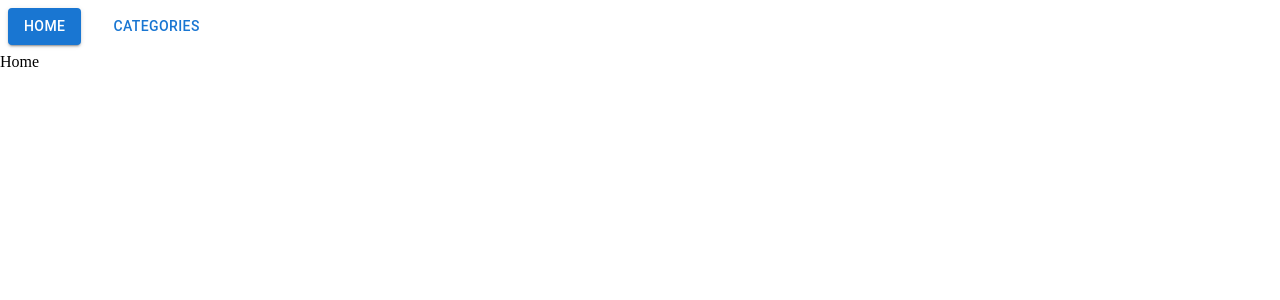
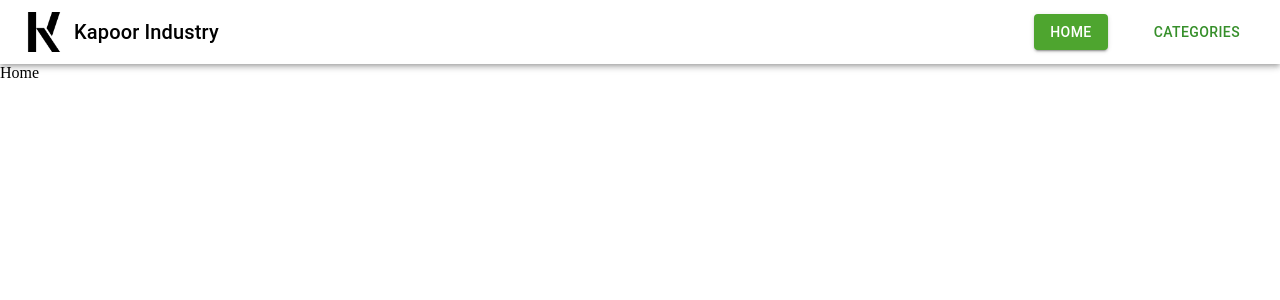
Before and after one commit to iammrverma/kapoorIndustry, a React (Vite) app: page / in a window 1280 px wide. Shown: the top 300 px of the page. Built offline with nearby package versions, Linux system fonts and the light colour scheme.

Commit message:
completing navbar

```diff
--- a/src/Navbar.css
+++ b/src/Navbar.css
@@ -1,16 +1,86 @@
-.navbar{
+.navbar-toolbar {
   display: flex;
-  gap: 2rem;
   justify-content: space-between;
   align-items: center;
-  padding: .5rem;
 }
+
+/* Brand Section */
+.navbar-brand {
+  display: flex;
+  align-items: center;
+}
+
+.navbar-logo {
+  height: 40px;
+  width: 40px;
+  margin-right: 10px;
+}
+
+.navbar-brand-name {
+  font-weight: bold;
+  color: black;
+}
+
+/* Centered Menu Links for Larger Screens */
+.navbar-menu {
+  display: flex;
+  gap: 30px;
+}
+.ul-button{
+  padding: .375rem 1rem !important;
+  color: var(--primary) !important;
+}
+.ul-button:hover{
+  color: var(--primary) !important;
+}
+.ul-button.active{
+  background-color: var(--secondary-bg-color) !important;
+  color: var(--secondary) !important;
+}
+
+
+/* Drawer Header */
+.drawer-content {
+  display: flex;
+  flex-direction: column;
+  align-items: flex-start;
+  padding: 20px;
+  height: 100%;
+}
+
+.drawer-header {
+  display: flex;
+  align-items: center;
+  margin-bottom: 20px;
+}
+
+.drawer-logo {
+  height: 40px;
+  width: 40px;
+  margin-right: 10px;
+}
+
+.drawer-brand-name {
+  font-weight: bold;
+}
+
+.drawer-list {
+  display: flex;
+  flex-direction: column;
+  width: 100%;
+  flex-grow: 1;
+}
+
 ul {
-  list-style: none;
-  display: flex;
-  gap: 1rem;
-  justify-content: center;
+  list-style-type: none;
+  padding: 0;
 }
-.nav-button{
-  padding-inline: 1rem !important;
+
+li {
+  display: inline-block;
 }
+
+a{
+  text-decoration: none;
+  color: inherit;
+}
--- a/src/components/Navbar.jsx
+++ b/src/components/Navbar.jsx
@@ -1,16 +1,36 @@
-import React from "react";
+import React, { useState } from "react";
 import { NavLink } from "react-router-dom";
+import AppBar from "@mui/material/AppBar";
+import Toolbar from "@mui/material/Toolbar";
 import Button from "@mui/material/Button";
+import IconButton from "@mui/material/IconButton";
+import Drawer from "@mui/material/Drawer";
+import List from "@mui/material/List";
+import ListItem from "@mui/material/ListItem";
+import ListItemText from "@mui/material/ListItemText";
+import MenuIcon from "@mui/icons-material/Menu";
+import Typography from "@mui/material/Typography";
+import useMediaQuery from "@mui/material/useMediaQuery";
+import Logo from "../assets/logo.png";
 import "../Navbar.css";
+
 const Navbar = () => {
-  return (
-    <nav className="navbar">
-      <ul>
+  const [drawerOpen, setDrawerOpen] = useState(false);
+  const isLargeScreen = useMediaQuery("(min-width:768px)");
+
+  // Function to toggle the drawer on mobile screens
+  const toggleDrawer = (open) => () => {
+    setDrawerOpen(open);
+  };
+
+  // Navbar links component
+  const navLinks = (
+    <>
       <li>
         <NavLink to="/">
           {({ isActive }) => (
             <Button
-                className="nav-button"
+              className={`${isActive ? "active" : ""} ul-button`}
               variant={isActive ? "contained" : "text"}
             >
               Home
@@ -18,12 +38,11 @@ const Navbar = () => {
           )}
         </NavLink>
       </li>
-
       <li>
         <NavLink to="/categories">
           {({ isActive }) => (
             <Button
-                className="nav-button"
+              className={`${isActive ? "active" : ""} ul-button`}
               variant={isActive ? "contained" : "text"}
             >
               Categories
@@ -31,8 +50,77 @@ const Navbar = () => {
           )}
         </NavLink>
       </li>
-      </ul>
-    </nav>
+    </>
+  );
+
+  return (
+    <AppBar position="static" style={{ backgroundColor: "transparent" }}>
+      <Toolbar className="navbar-toolbar">
+        {/* Left Section: Brand Image and Name */}
+        <div className="navbar-brand">
+          <img
+            src={Logo || "https://via.placeholder.com/40"}
+            alt="Brand Logo"
+            className="navbar-logo"
+          />
+          <Typography variant="h6" className="navbar-brand-name">
+            Kapoor Industry
+          </Typography>
+        </div>
+
+        {/* Center Section: Navigation Links (Visible only on large screens) */}
+        {isLargeScreen && <ul className="navbar-menu">{navLinks}</ul>}
+
+        {/* Right Section: Drawer Menu Icon for Mobile Screens */}
+        {!isLargeScreen && (
+          <IconButton
+            edge="end"
+            // color="black"
+            aria-label="menu"
+            onClick={toggleDrawer(true)}
+          >
+            <MenuIcon />
+          </IconButton>
+        )}
+
+        {/* Drawer for Mobile View */}
+        <Drawer anchor="right" open={drawerOpen} onClose={toggleDrawer(false)}>
+          <div className="drawer-content">
+            {/* Display brand image and name aligned left */}
+            <div className="drawer-header">
+              <img
+                src="https://via.placeholder.com/40"
+                alt="Brand Logo"
+                className="drawer-logo"
+              />
+              <Typography variant="h6" className="drawer-brand-name">
+                BrandName
+              </Typography>
+            </div>
+
+            {/* Nav Links inside Drawer */}
+            <List className="drawer-list">
+              <ListItem
+                button className="ul-button"
+                component={NavLink}
+                to="/"
+                onClick={toggleDrawer(false)}
+              >
+                <ListItemText primary="Home" />
+              </ListItem>
+              <ListItem
+                button className="ul-button"
+                component={NavLink}
+                to="categories"
+                onClick={toggleDrawer(false)}
+              >
+                <ListItemText primary="Categories" />
+              </ListItem>
+            </List>
+          </div>
+        </Drawer>
+      </Toolbar>
+    </AppBar>
   );
 };
 
--- a/src/index.css
+++ b/src/index.css
@@ -9,3 +9,20 @@ p,li,figcaption{
   max-width: 65ch;
   text-wrap: pretty;
 }
+:root {
+  --primary-bg-color: #A5DE44;
+  --secondary-bg-color: #4EA52F;
+  --primary: #368f2a;
+  --secondary: #ffffff;
+
+  --base-1: #EEEEEE;
+  --base-2: #dddddd;
+  --base-3: #cccccc;
+  --base-4: #aaaaaa;
+  --base-5: #bbbbbb;
+
+  --navbar-bg-color: red;
+  --navlink-hover-color: darkgray;
+  --navlink-active-color: black;
+  --line-color: lightgray;
+}
```
Also changed, not shown: src/assets/logo.png (added). Lines whose indentation alone changed are shown as unchanged.
